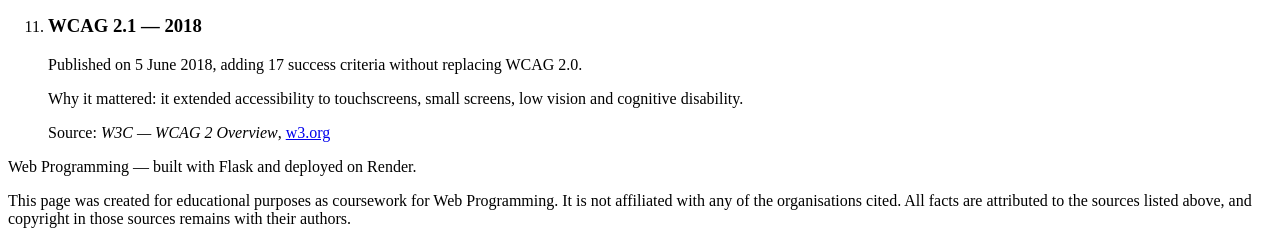
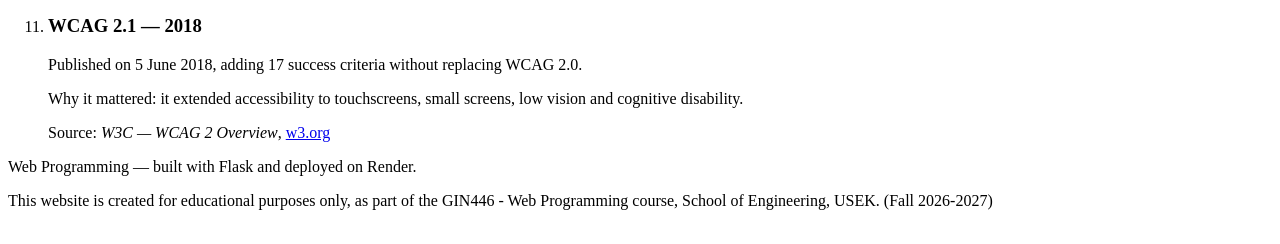
Before and after one commit to perlasamaha/web-programming-site, a Flask app: page /web-history-ai in a window 1280 px wide. Shown: the part 1845-2089 px from the top of the page. After the commit the page ends 2055 px from the top, so only its background shows below. Run offline with Flask 3, Linux system fonts and the light colour scheme.

Commit message:
footer modification

```diff
--- a/templates/internet-history-ai.html
+++ b/templates/internet-history-ai.html
@@ -136,8 +136,9 @@
 </main>
 
 <footer>
-  <p>Web Programming &mdash; built with Flask and deployed on Render.</p>
-  <p>This page was created for educational purposes as coursework for Web Programming. It is not affiliated with any of the organisations cited. All facts are attributed to the sources listed above, and copyright in those sources remains with their authors.</p>
+  <p>Web Programming — built with Flask and deployed on Render.</p>
+        <p>This website is created for educational purposes only, as part of the GIN446 - Web Programming course, School of Engineering,
+            USEK. (Fall 2026-2027)</p>
 </footer>
 
 </body>
--- a/templates/internet-history.html
+++ b/templates/internet-history.html
@@ -115,7 +115,8 @@
 
   <footer>
     <p>Web Programming — built with Flask and deployed on Render.</p>
-    <p>This page was created for educational purposes as coursework for Web Programming. It is not affiliated with any of the organisations cited. All facts are attributed to the sources listed above, and copyright in those sources remains with their authors.</p>
+        <p>This website is created for educational purposes only, as part of the GIN446 - Web Programming course, School of Engineering,
+            USEK. (Fall 2026-2027)</p>
   </footer>
 
 </body>
--- a/templates/web-history-ai.html
+++ b/templates/web-history-ai.html
@@ -136,8 +136,9 @@
 </main>
 
 <footer>
-  <p>Web Programming &mdash; built with Flask and deployed on Render.</p>
-  <p>This page was created for educational purposes as coursework for Web Programming. It is not affiliated with any of the organisations cited. All facts are attributed to the sources listed above, and copyright in those sources remains with their authors.</p>
+  <p>Web Programming — built with Flask and deployed on Render.</p>
+        <p>This website is created for educational purposes only, as part of the GIN446 - Web Programming course, School of Engineering,
+            USEK. (Fall 2026-2027)</p>
 </footer>
 
 </body>
--- a/templates/web-history.html
+++ b/templates/web-history.html
@@ -115,7 +115,8 @@
 
   <footer>
     <p>Web Programming — built with Flask and deployed on Render.</p>
-    <p>This page was created for educational purposes as coursework for Web Programming. It is not affiliated with any of the organisations cited. All facts are attributed to the sources listed above, and copyright in those sources remains with their authors.</p>
+        <p>This website is created for educational purposes only, as part of the GIN446 - Web Programming course, School of Engineering,
+            USEK. (Fall 2026-2027)</p>
   </footer>
 
 </body>
```
